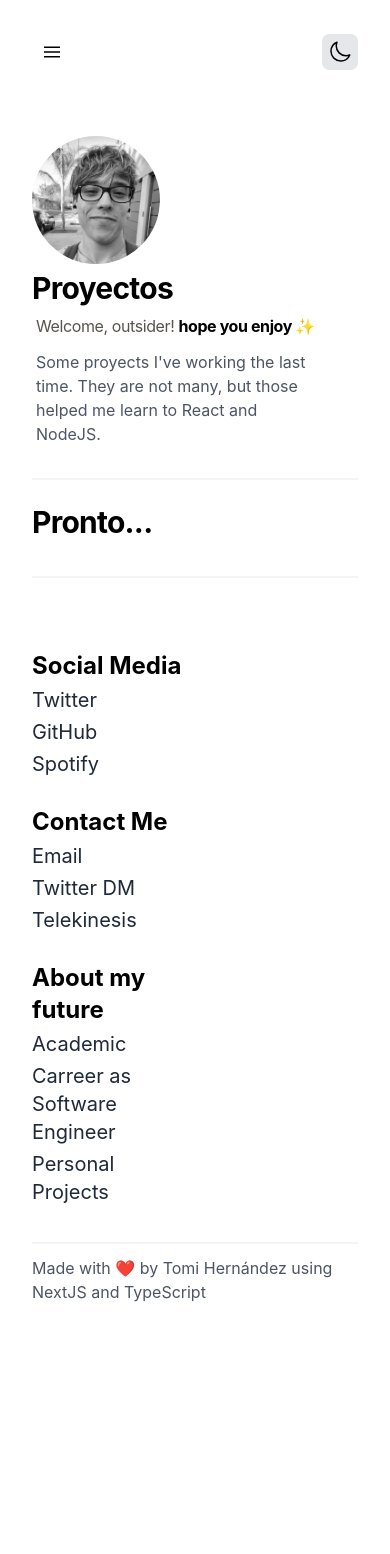
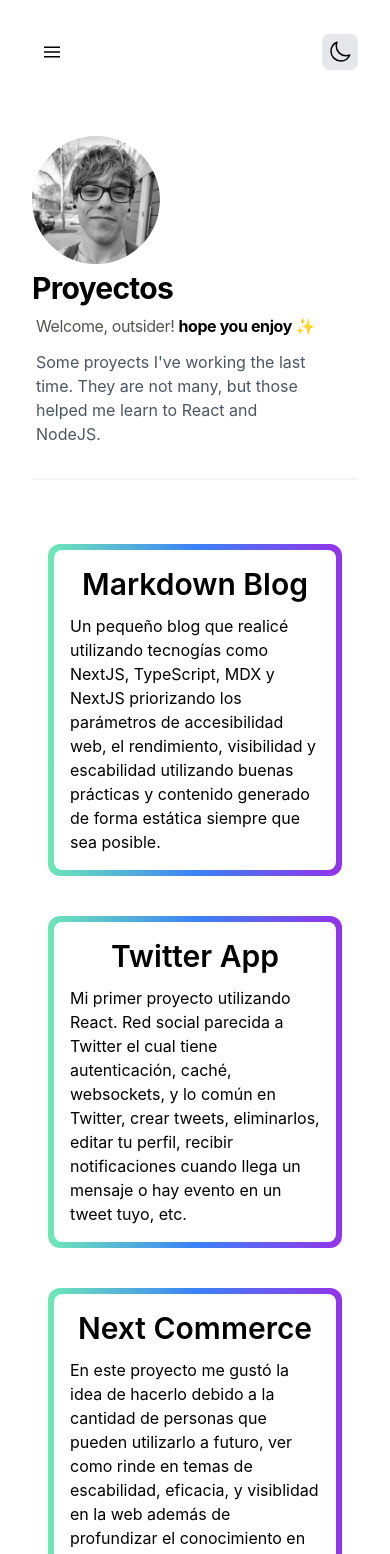
Before and after one commit to tomihq/tomihq-portfolio-v2, a Next.js app: page /projects in a window 390 px wide. Shown: the top 1554 px of the page. Before the commit the page ends 1336 px from the top, so only its background shows below. Built offline with nearby package versions, Linux system fonts and the light colour scheme.

Commit message:
add: projects page adding cards gradients

```diff
--- a/components/ui/Button.tsx
+++ b/components/ui/Button.tsx
@@ -1,7 +1,7 @@
 import {ReactElement} from 'react';
 interface ButtonProps {
-    children: React.ReactNode
-    buttonClasses: string
+    children?: React.ReactNode
+    buttonClasses?: string
     onClick?: any;
 }
 
--- /dev/null
+++ b/components/ui/CardGradient.tsx
@@ -0,0 +1,13 @@
+import {ReactElement} from 'react';
+interface CardGradientProps {
+  children?: React.ReactNode
+}
+export const CardGradient = ({children}:CardGradientProps):ReactElement => {
+  return (
+    <div className="rounded-xl mx-auto  mt-10 bg-gradient-to-r p-[6px] from-[#6EE7B7] via-[#3B82F6] to-[#9333EA]">
+        <div className="flex flex-col justify-between h-full bg-white dark:bg-black text-white rounded-lg p-4 relative items-center">
+            {children}
+        </div>
+    </div>
+  )
+}
--- /dev/null
+++ b/components/ui/ProjectCard.tsx
@@ -0,0 +1,61 @@
+import Link from 'next/link';
+import React, {useState} from 'react'
+import { IProject } from '../../interfaces';
+import { Button } from './Button';
+import { CardGradient } from './CardGradient';
+
+export const ProjectCard = (data: IProject  ) => {
+
+  const {slug, title, description, tecnologies, link, status, lastUpdate} = data;
+  const [cardHovered, setCardHovered] = useState<string>();
+
+
+  const onHoverCard = (slug: string) =>{
+
+    if(cardHovered){
+        setCardHovered("");
+        return;
+    }
+    setCardHovered(slug)
+
+  }
+
+  return (
+    <div className="md:w-72 text-black dark:text-white cursor-pointer flex flex-col justify-between"
+                key={slug}
+                onMouseEnter={() => onHoverCard(slug)}
+                onClick={() => onHoverCard(slug)}
+
+                onMouseLeave={() => setCardHovered("")}
+                >
+                  <CardGradient>
+                  <h3 className="text-black dark:text-white text-3xl font-semibold mb-3">{title}</h3>
+                    <div className={`front-card ${slug==cardHovered?'hidden':''} text-left`}>
+                          <p className="text-black dark:text-white">{description}</p>
+                    </div>
+                    <div className={`back-card ${slug==cardHovered?'':'hidden'} flex flex-col mt-1`} >
+                          <div className="text-black dark:text-white">
+                            <label htmlFor={`tecnologies-${slug}`} ><p className='font-semibold'> Tecnologías utilizadas:</p></label>
+                            <p id="tecnologies">{tecnologies}</p>
+
+                          </div>
+                          <div className='text-black dark:text-white mt-1'>
+                            <label htmlFor="status"><p className='font-semibold inline-block'> Estado: </p></label>
+                            <p className='inline'> {status}</p>
+                          </div>
+                          <div>
+                            <label htmlFor="status"><p className='font-semibold inline-block mt-1'> Última actualización: </p></label>
+                            <p className='inline'> {lastUpdate}</p>
+                          </div>
+                          <Button  buttonClasses='mt-4 border border-gray-700 bg-black text-white  rounded-md px-4 py-2 transition duration-500 ease select-none hover:bg-gray-800 focus:outline-none focus:shadow-outline dark:bg-white dark:border-neutral-400 dark:hover:bg-stone-800 dark:hover:text-white
+                          text-black dark:text-black'>
+                            ¡Miralo acá!
+                            <Link href={link} passHref>
+                              <a target="_blank"></a>
+                            </Link>
+                          </Button>
+                    </div>
+                </CardGradient>
+    </div>
+  )
+}
--- a/components/ui/index.ts
+++ b/components/ui/index.ts
@@ -1,4 +1,7 @@
+export * from './AvatarPicture';
+export * from './Button';
+export * from './CardGradient';
 export * from './Navbar';
+export * from './ProjectCard';
 export * from './SideMenu';
 export * from './ThemeSwitcher';
-export * from './AvatarPicture';
--- /dev/null
+++ b/interfaces/index.ts
@@ -0,0 +1 @@
+export * from './projects';
--- /dev/null
+++ b/interfaces/projects.ts
@@ -0,0 +1,9 @@
+export interface IProject{
+    slug: string;
+    title: string;
+    description: string;
+    tecnologies: string;
+    status: string;
+    lastUpdate: string;
+    link: string;
+}
--- a/pages/index.tsx
+++ b/pages/index.tsx
@@ -111,9 +111,8 @@ const Home: NextPage = () => {
                   text-black dark:text-black'
 
                 >
-
                  <Link href="files/cv.pdf" passHref>
-                      <a target="_blank" download="Tomás Hernández CV">      Download CV   </a>
+                      <a target="_blank" download="Tomás Hernández CV"> Download CV </a>
                     </Link>
             </Button>
 
--- a/pages/projects.tsx
+++ b/pages/projects.tsx
@@ -1,8 +1,13 @@
 import { NextPage } from "next"
+import { useState } from "react";
 import { Layout } from "../components/layouts"
-import { AvatarPicture } from "../components/ui"
+import { AvatarPicture, ProjectCard } from "../components/ui"
+import { IProject } from "../interfaces";
+import {PROJECTS} from '../utils/projects';
 
 const Projects: NextPage = () => {
+
+
   return (
     <div className='flex flex-col justify-center px-8'>
         <Layout
@@ -22,9 +27,13 @@ const Projects: NextPage = () => {
         </section>
 
         <div className='flex flex-col gap-2 justify-between flex-wrap md:flex-row border-gray-100 border-b-2
-    dark:border-stone-600 mb-2'>
-        <section className='flex flex-col gap-1 mb-7 md:w-1/3'>
-          <h1 className="font-bold text-3xl md:text-3xl tracking-tight mb-1 text-black dark:text-white pb-1">Pronto...</h1>
+        dark:border-stone-600 mb-2'>
+        <section className='flex flex-col gap-1 mb-7 '>
+          <div className="flex flex-col md:flex-row flex-wrap px-4 justify-between">
+              {PROJECTS.map((project: IProject) =>{
+                return <ProjectCard {...project} key={project.slug}  />
+              })}
+          </div>
         </section>
        </div>
 
--- /dev/null
+++ b/utils/projects.ts
@@ -0,0 +1,32 @@
+import { IProject } from "../interfaces";
+
+export const PROJECTS:IProject[] = [
+    {
+        "slug": "markdown-blog",
+        "title": "Markdown Blog",
+        "description": "Un pequeño blog que realicé utilizando tecnogías como NextJS, TypeScript, MDX y NextJS priorizando los parámetros de accesibilidad web, el rendimiento, visibilidad y escabilidad utilizando buenas prácticas y contenido generado de forma estática siempre que sea posible.",
+        "tecnologies": "NextJS, TypeScript, MDX, TailwindCSS, MongoDB",
+        "status": "in-progress",
+        "lastUpdate": "28 de Noviembre de 2022",
+        "link": "https://github.com/tomihq/tomihq-markdown-blog"
+    },
+    {
+        "slug": "twitter-app",
+        "title": "Twitter App",
+        "description": "Mi primer proyecto utilizando React. Red social parecida a Twitter el cual tiene autenticación, caché, websockets, y lo común en Twitter, crear tweets, eliminarlos, editar tu perfil, recibir notificaciones cuando llega un mensaje o hay evento en un tweet tuyo, etc.",
+        "tecnologies": "NodeJS, React, MongoDB, vanilla CSS, Material UI, SocketIO",
+        "status": "in-progress",
+        "lastUpdate": "18 de Septiembre de 2022",
+        "link": "https://github.com/tomihq/twitter-clone-basic"
+    },
+    {
+        "slug": "next-ecommerce",
+        "title": "Next Commerce",
+        "description": "En este proyecto me gustó la idea de hacerlo debido a la cantidad de personas que pueden utilizarlo a futuro, ver como rinde en temas de escabilidad, eficacia, y visiblidad en la web además de profundizar el conocimiento en pasarelas de pago y mucho más.",
+        "tecnologies": "NodeJS, TypeScript, NextJS, MongoDB, TailwindCSS",
+        "status": "in-progress",
+        "lastUpdate": "30 de Noviembre de 2022",
+        "link": "https://github.com/tomihq/tomihq-next-js/tree/teslo-shop"
+    },
+
+]
```
Also changed, not shown: components/layouts/index.ts (line endings or trailing spaces).
